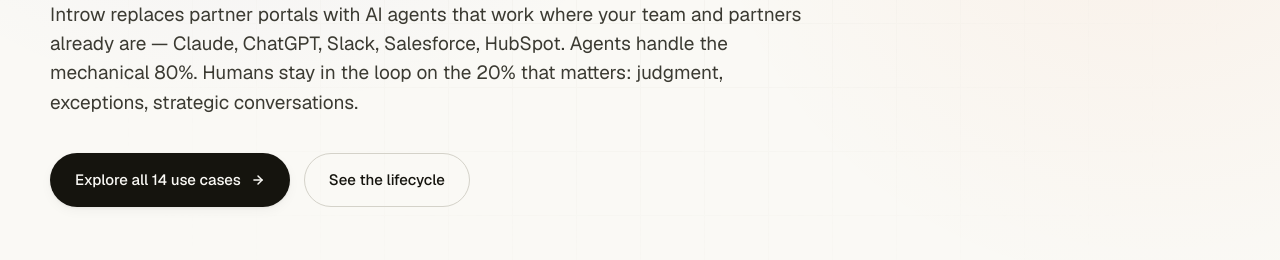
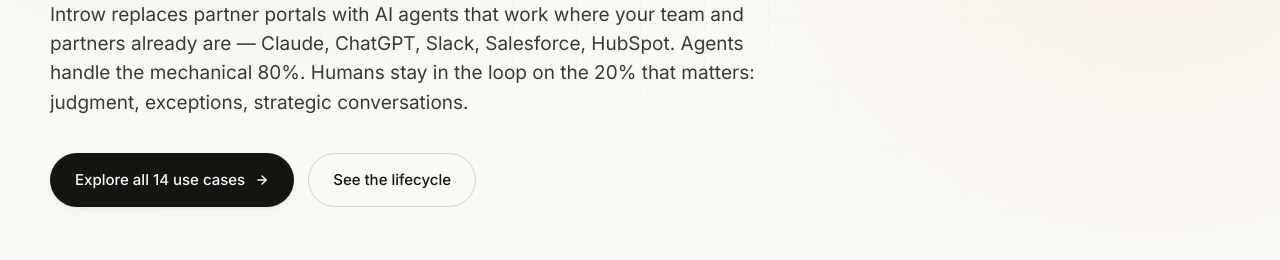
Before and after one commit to svandenhende-introw/introw-agentic-ai-use-cases, a plain HTML site: page index.html in a window 1280 px wide. Shown: the part 494-754 px from the top of the page. Drawn offline with nearby package versions, Linux system fonts and the light colour scheme.

Commit message:
update fonts

```diff
--- a/index.html
+++ b/index.html
@@ -8,7 +8,7 @@
 
 <link rel="preconnect" href="https://fonts.googleapis.com">
 <link rel="preconnect" href="https://fonts.gstatic.com" crossorigin>
-<link href="https://fonts.googleapis.com/css2?family=Fraunces:opsz,wght,SOFT,WONK@9..144,300..900,0..100,0..1&family=Geist:wght@300;400;500;600;700&display=swap" rel="stylesheet">
+<link href="https://fonts.googleapis.com/css2?family=Libre+Baskerville:opsz,wght,SOFT,WONK@9..144,300..900,0..100,0..1&family=Inter:wght@300;400;500;600;700&display=swap" rel="stylesheet">
 
 <style>
   :root {
@@ -39,8 +39,8 @@
     --shadow: 0 1px 3px rgba(20, 18, 10, 0.06), 0 4px 12px rgba(20, 18, 10, 0.04);
     --shadow-lg: 0 8px 24px rgba(20, 18, 10, 0.08), 0 2px 6px rgba(20, 18, 10, 0.04);
 
-    --serif: "Fraunces", "Iowan Old Style", "Charter", Cambria, Georgia, serif;
-    --sans: "Geist", -apple-system, BlinkMacSystemFont, "Helvetica Neue", system-ui, sans-serif;
+    --serif: "Libre Baskerville", "Iowan Old Style", "Charter", Cambria, Georgia, serif;
+    --sans: "Inter", -apple-system, BlinkMacSystemFont, "Helvetica Neue", system-ui, sans-serif;
 
     --radius: 14px;
     --radius-sm: 8px;
```
